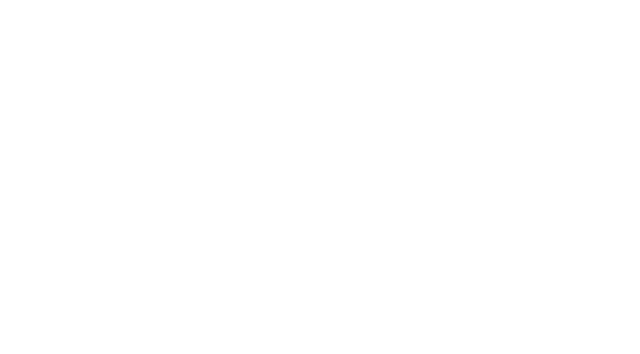
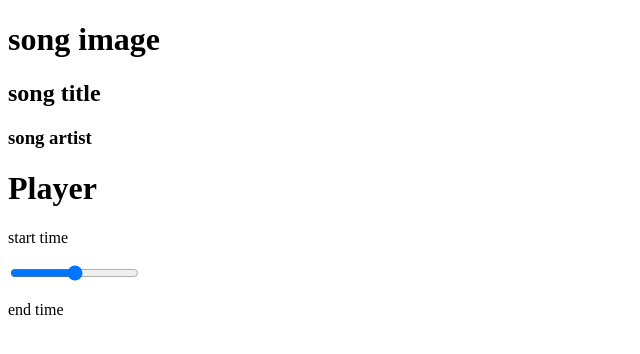
Before and after one commit to Adaaego/React-music, a React (Vite) app: page / in a window 1280 px wide. Shown: the top 354 px of the page, without its empty margins (0-640 px from the left). Built offline with nearby package versions, Linux system fonts and the light colour scheme.

Commit message:
added the song and player files, added a template for both and exported to app.jsx

```diff
--- a/src/App.jsx
+++ b/src/App.jsx
@@ -1,10 +1,14 @@
-import { useState } from 'react'
+import { useState } from 'react';
+import Player from './components/Player';
+import Song from './components/Song'
 
 function App() {
 
   return (
 
       <div className='App'>
+        <Song />
+        <Player />
 
     </div>
   )
--- /dev/null
+++ b/src/components/Player.jsx
@@ -0,0 +1,17 @@
+import React from "react";
+
+const Player = () => {
+    return(
+        <div className="player">
+            <h1>Player</h1>
+            <div>
+                <p>start time</p>
+                <input type="range"></input>
+                <p>end time</p>
+                <div className="play-control"></div>
+            </div>
+        </div>
+    )
+}
+
+export default Player;
--- /dev/null
+++ b/src/components/Song.jsx
@@ -0,0 +1,13 @@
+import React from "react";
+
+const Song = () => {
+    return(
+        <div className="song-container">
+            <h1>song image</h1>
+            <h2>song title</h2>
+            <h3>song artist</h3>
+        </div>
+    )
+}
+
+export default Song;
```
